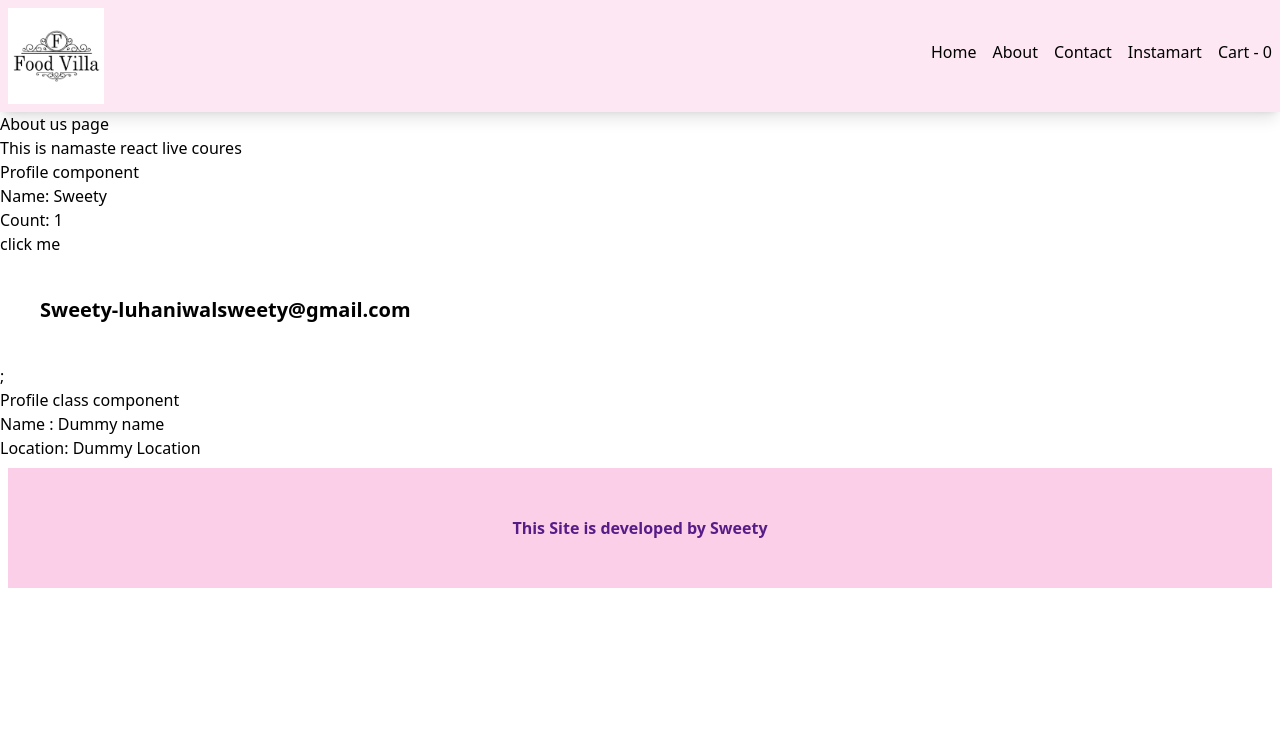
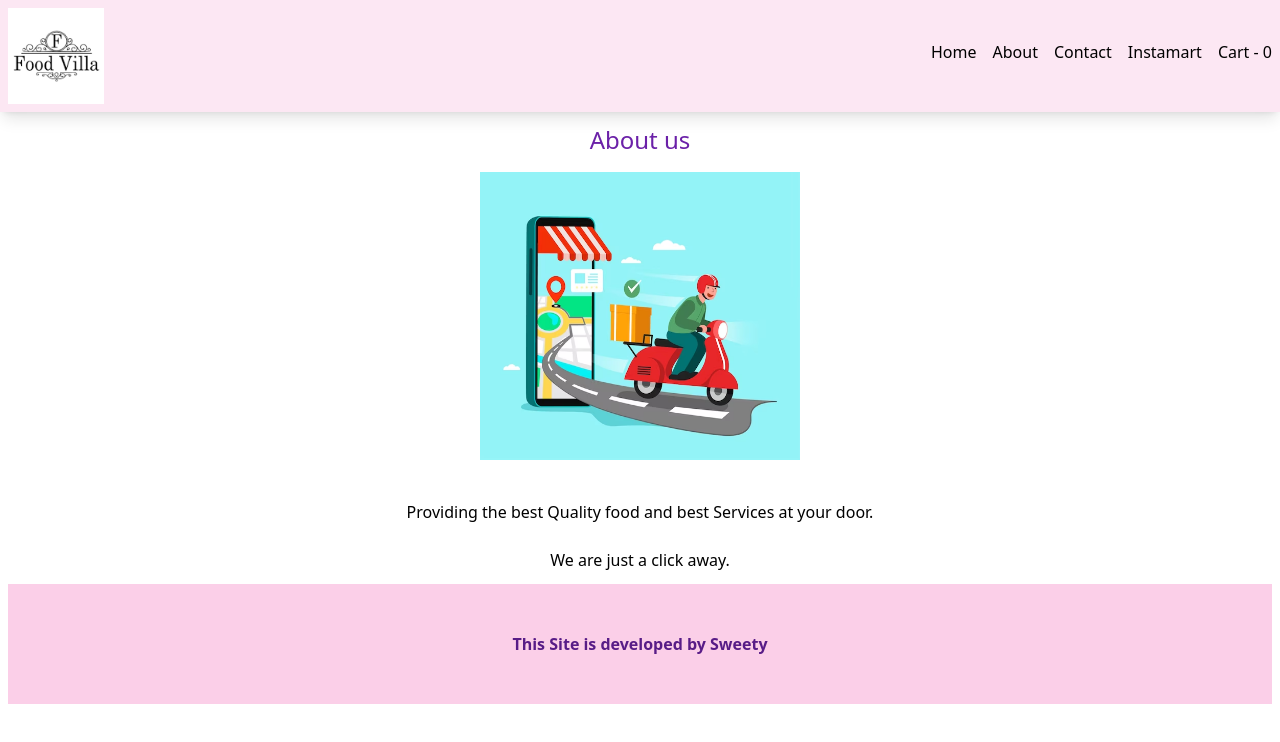
Before and after one commit to SweetyPrajapat/FoodVilla, a React (Vite) app: page /about in a window 1280 px wide. Shown: the top 742 px of the page. Built offline with nearby package versions, Linux system fonts and the light colour scheme; no server answers.

Commit message:
modified About us

```diff
--- a/src/components/About.js
+++ b/src/components/About.js
@@ -1,14 +1,17 @@
 import { Outlet } from "react-router-dom";
 import Profile from "./Profile";
+
+import avif from "../assets/img/logo.avif";
 import ProfileCls from "./ProfileClass";
 
 const About = () => {
   return (
-    <div>
-      <h1>About us page</h1>
-      <p>This is namaste react live coures</p>
+    <div className="text-center my-3">
+      <h1 className="text-2xl text-purple-800">About us </h1>
+      <div className="mx-96 px-24 py-4 my-0">
+        <img className="h-72 " src={avif} alt="Profile alt" />
+      </div>
       {<Profile name={"Sweety"} />}
-      {<ProfileCls name={"Pari"} />}
       <Outlet />
     </div>
   );
--- a/src/components/Profile.js
+++ b/src/components/Profile.js
@@ -3,10 +3,14 @@ const Profile = (props) => {
   const [count, setCount] = useState(1);
   return (
     <div>
-      <h1>Profile component</h1>
-      <h3>Name: {props.name}</h3>
+      <h1 className="my-6">
+        Providing the best Quality food and best Services at your door.
+      </h1>
+
+      <p>We are just a click away.</p>
+      {/* <h3>Name: {props.name}</h3>
       <h4>Count: {count}</h4>
-      <button onClick={() => setCount(2)}>click me</button>
+      <button onClick={() => setCount(2)}>click me</button> */}
     </div>
   );
 };
```
Also changed, not shown: src/assets/img/delivery.png (added), src/assets/img/logo.avif (added), src/assets/img/xyz.js (added).
